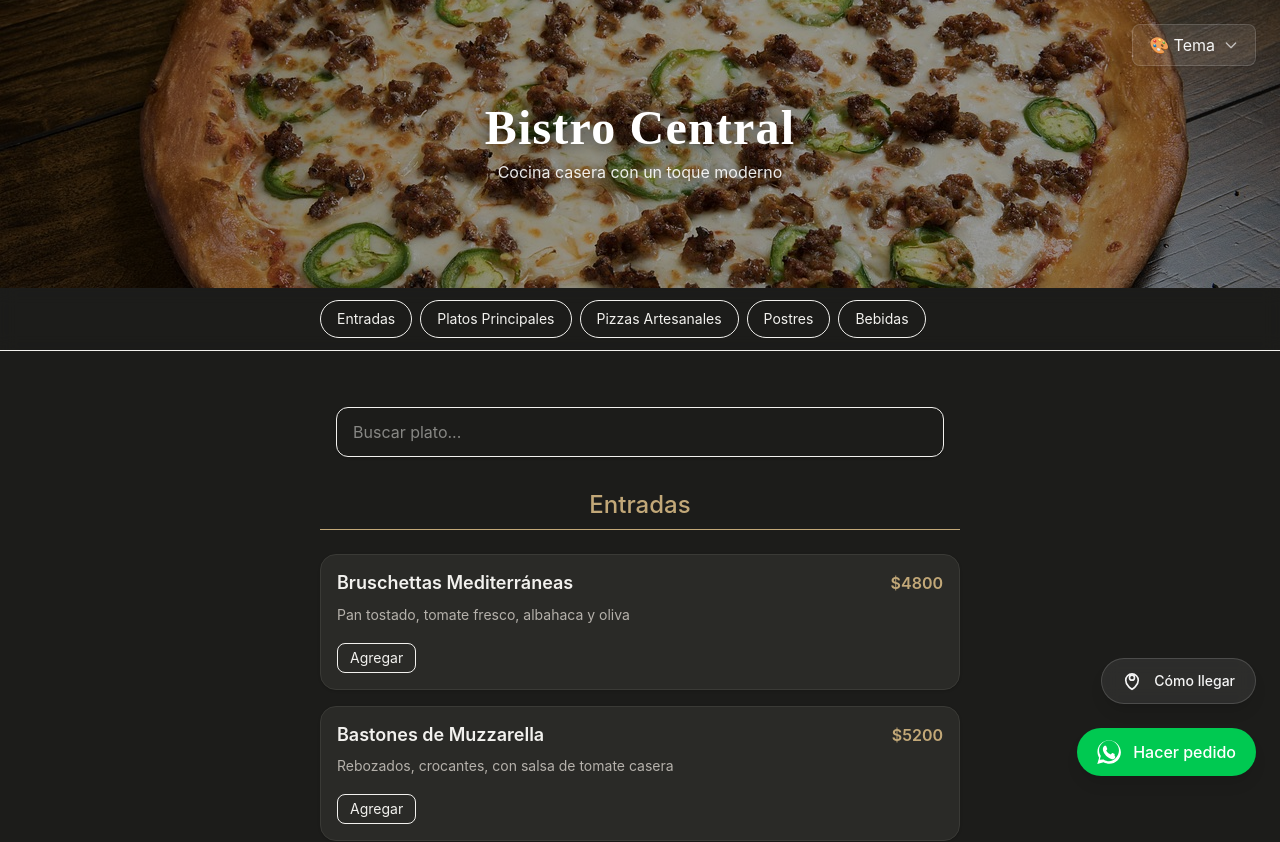
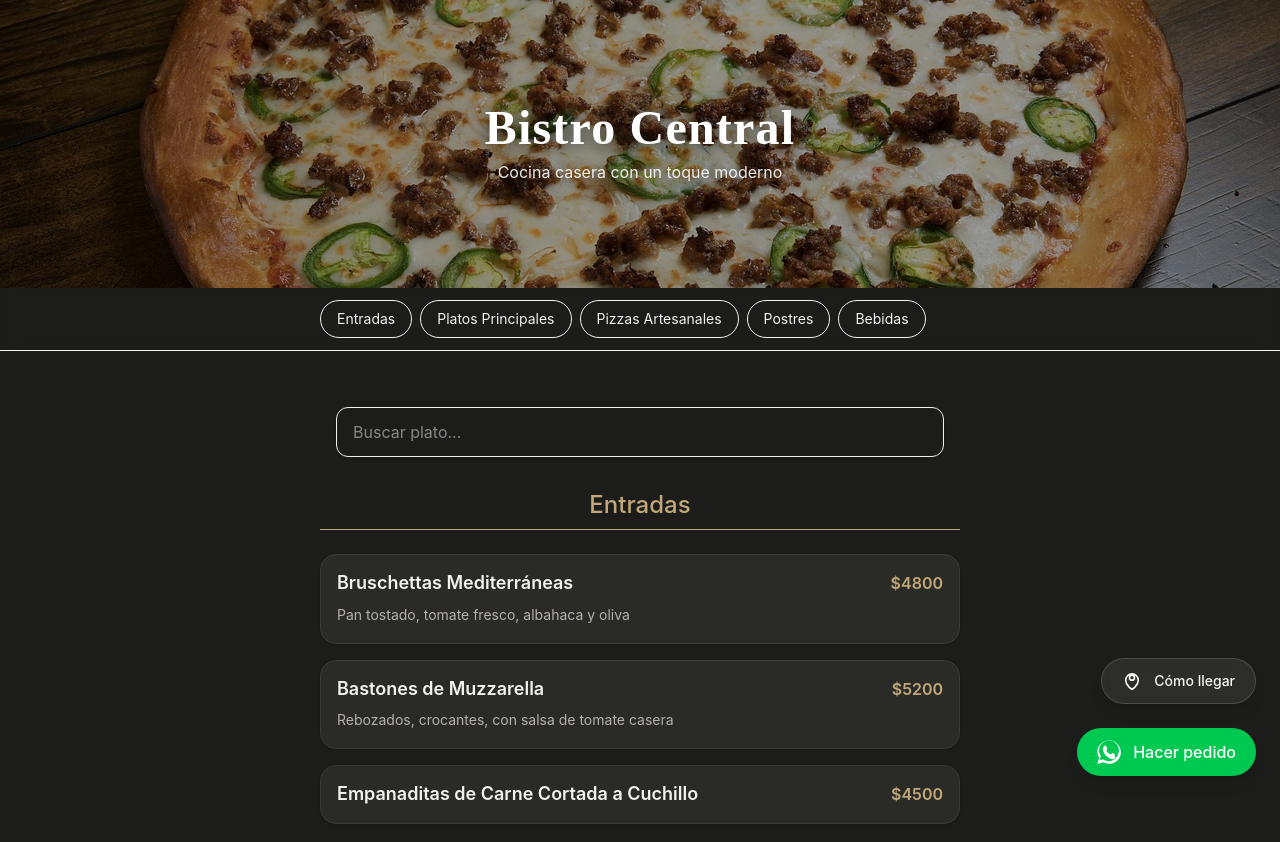
Before and after one commit to eamolina-dev/menu-digital, a React (Vite) app: page / in a window 1280 px wide. Shown: the top 842 px of the page. Built offline with nearby package versions, Linux system fonts and the light colour scheme.

Commit message:
Theme dropdown commented

```diff
--- a/src/config/clients.ts
+++ b/src/config/clients.ts
@@ -9,7 +9,7 @@ export const clients: Record<string, AppConfig> = {
     phoneNumber: "5493584382061",
     address: "Capitan Alejo Zalazar 169, Reducción, Córdoba, Argentina",
     features: {
-      cart: true,
+      cart: false,
       whatsappButton: true,
       locationButton: true,
       categoryFilter: true,
--- a/src/pages/MenuPage.tsx
+++ b/src/pages/MenuPage.tsx
@@ -12,15 +12,15 @@ import { CartButton } from "../components/cart/CartButton";
 import { CartPanel } from "../components/cart/CartPanel";
 import { CartProvider } from "../context/CartContext";
 import { DishSearch } from "../components/menu/DishSearch";
-import ThemeDropdown from "../ThemeDropdown";
+// import ThemeDropdown from "../ThemeDropdown";
 
 export const MenuPage = () => {
   const [search, setSearch] = useState("");
-  const [theme, setTheme] = useState(config.theme);
+  // const [theme, setTheme] = useState(config.theme);
 
   const currentMenu = menus[config.clientId];
-  // const themeClass = themes[config.theme];
-  const themeClass = themes[theme];
+  const themeClass = themes[config.theme];
+  // const themeClass = themes[theme];
 
   const normalizeText = (text: string) =>
     text
@@ -45,9 +45,9 @@ export const MenuPage = () => {
         image="/shahroz-khan-food-3203448_1280.jpg"
       />
 
-      <div className="fixed top-6 right-6 z-50">
+      {/* <div className="fixed top-6 right-6 z-50">
         <ThemeDropdown setTheme={setTheme} />
-      </div>
+      </div> */}
 
       {config.features.categoryFilter && (
         <CategoryFilter
```
